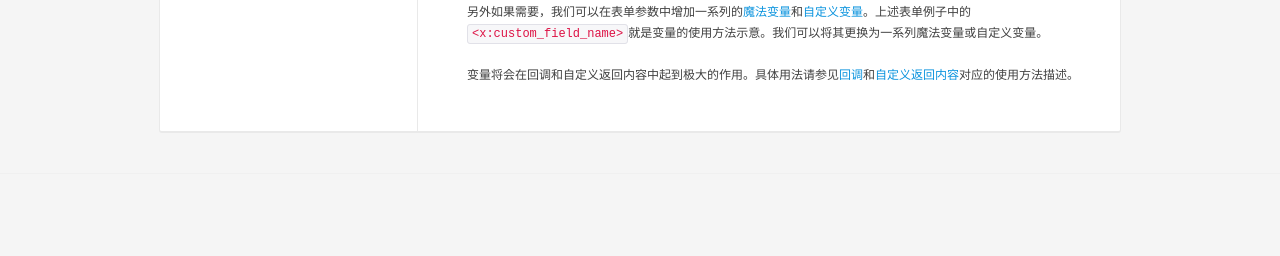
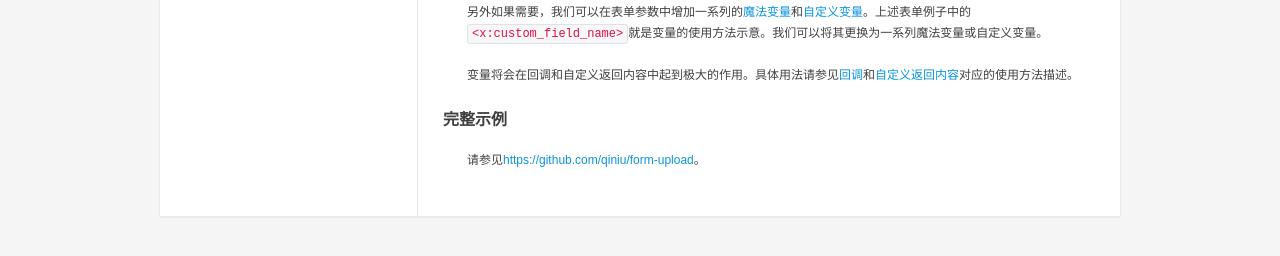
Before and after one commit to qiniu/docs.qiniu.com, a Jekyll site: the page built from docs/v6/api/overview/up/form-upload.markdown, in a window 1280 px wide. Shown: the part 1739-1995 px from the top of the page. Built offline with Jekyll 4.4.1, drawn with Linux system fonts in a browser that asks for light colours; nearby versions of some CDN libraries; library files that are not in the unit come from our copies; before the commit the page ends 1913 px from its top, so only the background shows below that.

Commit message:
Added example of form upload.

```diff
--- a/docs/v6/api/overview/up/form-upload.markdown
+++ b/docs/v6/api/overview/up/form-upload.markdown
@@ -71,3 +71,8 @@ Content-Type: <MimeType>
 另外如果需要，我们可以在表单参数中增加一系列的[魔法变量]()和[自定义变量]()。上述表单例子中的`<x:custom_field_name>`就是变量的使用方法示意。我们可以将其更换为一系列魔法变量或自定义变量。
 
 变量将会在回调和自定义返回内容中起到极大的作用。具体用法请参见[回调]()和[自定义返回内容]()对应的使用方法描述。
+
+<a name="form-upload-example"></a>
+## 完整示例
+
+请参见<https://github.com/qiniu/form-upload>。
```
